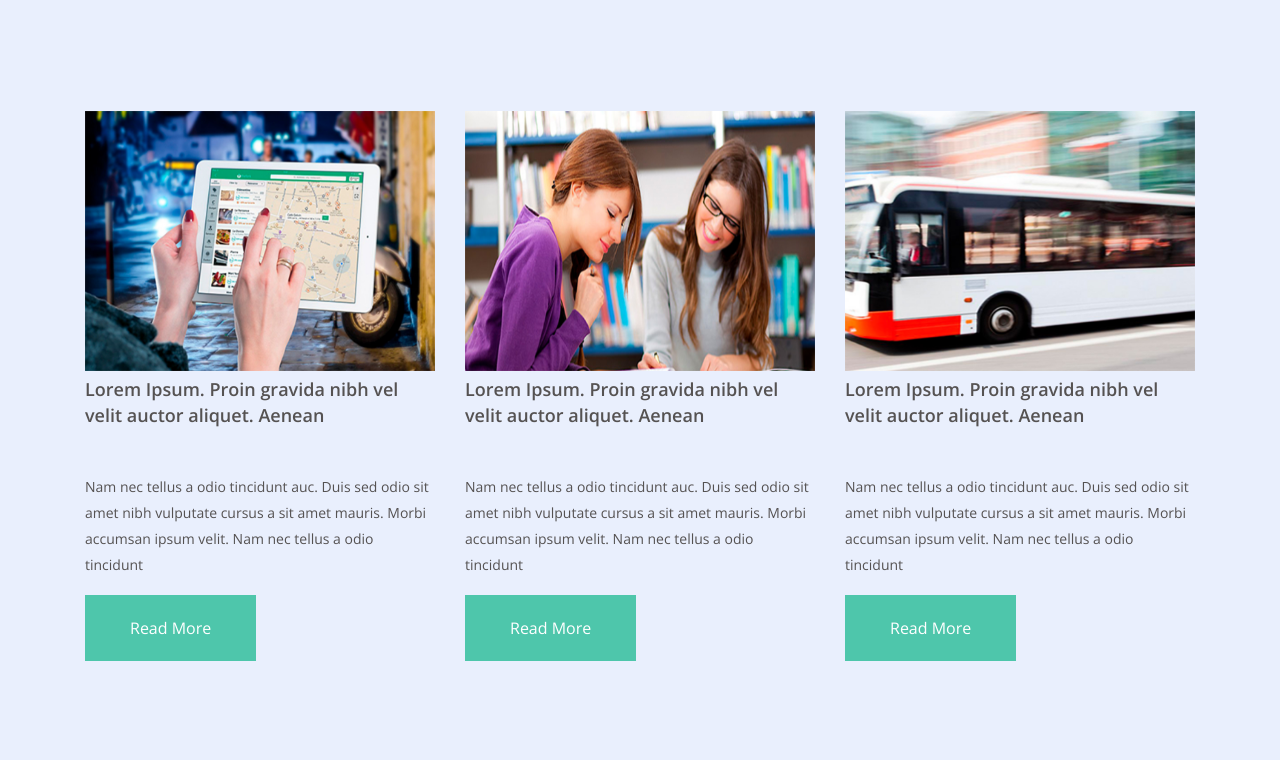
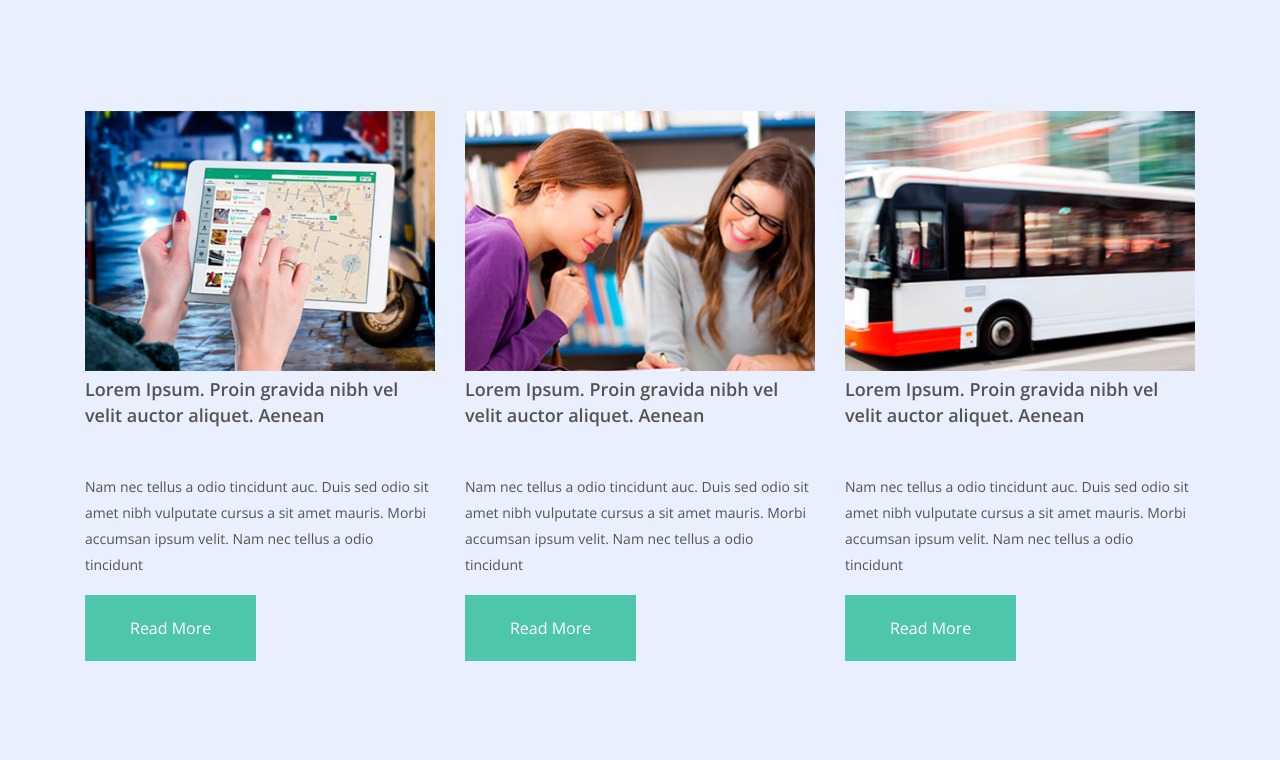
Before and after one commit to Serjios/goit-markup-hw-09, a plain HTML site: page index.html in a window 1280 px wide. Shown: the part 3237-3997 px from the top of the page. Drawn offline with nearby package versions, Linux system fonts and the light colour scheme.

Commit message:
fixed img

```diff
--- a/css/style.css
+++ b/css/style.css
@@ -498,9 +498,14 @@ body {
   margin-right: 0;
 }
 
+.blog__images {
+  height: 260px;
+}
+
 .blog__image {
-  display: flex;
-  height: 260px;
+  width: 100%;
+  height: 100%;
+  object-fit: cover;
 }
 
 .blog__topic {
--- a/index.html
+++ b/index.html
@@ -164,7 +164,7 @@
                     </li>
                   </ul>
                   <div class="collection__image">
-                    <img src="./images/man1.png" alt="" />
+                    <img src="./images/man1.png" alt="man" width="255" />
                   </div>
                 </div>
                 <div class="collection__coin">
@@ -208,7 +208,7 @@
                     </li>
                   </ul>
                   <div class="collection__image">
-                    <img src="./images/wouman1.png" alt="" />
+                    <img src="./images/wouman1.png" alt="wouman" width="255" />
                   </div>
                 </div>
                 <div class="collection__coin">
@@ -252,7 +252,7 @@
                     </li>
                   </ul>
                   <div class="collection__image">
-                    <img src="./images/man2.png" alt="" />
+                    <img src="./images/man2.png" alt="man" width="255" />
                   </div>
                 </div>
                 <div class="collection__coin">
@@ -296,7 +296,7 @@
                     </li>
                   </ul>
                   <div class="collection__image">
-                    <img src="./images/wouman2.png" alt="" />
+                    <img src="./images/wouman2.png" alt="wouman" width="255" />
                   </div>
                 </div>
                 <div class="collection__coin">
@@ -675,7 +675,7 @@
           <h2 class="blog__title section__title">Latest news</h2>
           <ul class="blog__article list">
             <li class="blog__item">
-              <div class="blog__image">
+              <div class="blog__images">
                 <img class="blog__image" src="./images/ipad.jpg" srcset="./images/ipad@2x.jpg 944w" alt="Map on the tab" width="350" />
               </div>
               <h3 class="blog__topic">
@@ -687,8 +687,8 @@
               <a class="blog__link" href="#">Read more</a>
             </li>
             <li class="blog__item">
-              <div class="blog__image">
-                <img src="./images/women.jpg" srcset="./images/women@2x.jpg 1026w" alt="Two happy women" width="350" />
+              <div class="blog__images">
+                <img class="blog__image" src="./images/women.jpg" srcset="./images/women@2x.jpg 1026w" alt="Two happy women" width="350" />
               </div>
               <h3 class="blog__topic">
                 Lorem Ipsum. Proin gravida nibh vel velit auctor aliquet. Aenean
@@ -699,8 +699,8 @@
               <a class="blog__link" href="#">Read more</a>
             </li>
             <li class="blog__item">
-              <div class="blog__image">
-                <img src="./images/bus.jpg" srcset="./images/bus@2x.jpg 786w" alt="White bus" width="350" />
+              <div class="blog__images">
+                <img class="blog__image" src="./images/bus.jpg" srcset="./images/bus@2x.jpg 786w" alt="White bus" width="350" />
               </div>
               <h3 class="blog__topic">
                 Lorem Ipsum. Proin gravida nibh vel velit auctor aliquet. Aenean
```
